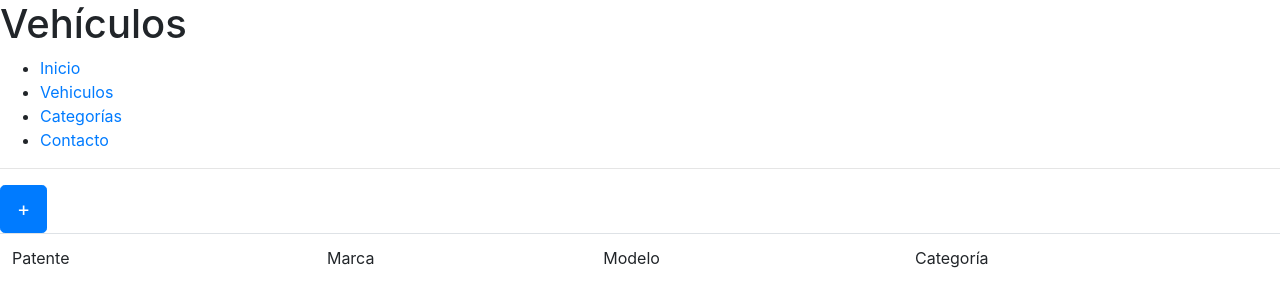
After one commit to PameGatica/DemoDjango, a Django app: page /vehiculo/listar in a window 1280 px wide. The commit adds this page. Shown: the top 307 px of the page. Run offline with Django 3.2, Linux system fonts and the light colour scheme; data that the repository does not hold is empty; some libraries are stand-ins or nearby versions.

Commit message:
CRUD1 listar y agregar

```diff
--- a/MiProyecto/MiProyecto/settings.py
+++ b/MiProyecto/MiProyecto/settings.py
@@ -33,6 +33,7 @@ ALLOWED_HOSTS = []
 INSTALLED_APPS = [
     #TERCEROS
     'bootstrap4',
+    'crispy_forms',
     #DJANGO
     'django.contrib.admin',
     'django.contrib.auth',
@@ -43,6 +44,8 @@ INSTALLED_APPS = [
     #MIS APPS
     'core',
 ]
+
+CRISPY_TEMPLATE_PACK = 'bootstrap4'
 
 MIDDLEWARE = [
     'django.middleware.security.SecurityMiddleware',
--- a/MiProyecto/MiProyecto/urls.py
+++ b/MiProyecto/MiProyecto/urls.py
@@ -19,5 +19,4 @@ from django.urls import path, include
 urlpatterns = [
     path('admin/', admin.site.urls),
     path('',include('core.urls')),
-    path('contacto/', include('core.urls'))
 ]
--- a/MiProyecto/core/templates/core/contacto.html
+++ b/MiProyecto/core/templates/core/contacto.html
@@ -8,5 +8,11 @@
 </head>
 <body>
     <h1>Contacto</h1>
+    <ul>
+        <li><a href="{% url 'index' %}">Inicio</a></li>
+        <li><a href="{% url 'listarVehiculos' %}">Vehiculos</a></li>
+        <li><a href="">Categorías</a></li>
+        <li><a href="{% url 'contacto'%}">Contacto</a></li>
+    </ul>
 </body>
 </html>
--- /dev/null
+++ b/MiProyecto/core/templates/core/listarVehiculos.html
@@ -0,0 +1,45 @@
+{% load static %}
+{% load bootstrap4 %}
+<!DOCTYPE html>
+<html lang="en">
+
+<head>
+    <meta charset="UTF-8">
+    <meta http-equiv="X-UA-Compatible" content="IE=edge">
+    <meta name="viewport" content="width=device-width, initial-scale=1.0">
+    <title>Document</title>
+    {% bootstrap_css %}
+</head>
+
+<body>
+    <h1>Vehículos</h1>
+    <ul>
+        <li><a href="{% url 'index' %}">Inicio</a></li>
+        <li><a href="{% url 'listarVehiculos' %}">Vehiculos</a></li>
+        <li><a href="">Categorías</a></li>
+        <li><a href="{% url 'contacto'%}">Contacto</a></li>
+    </ul>
+
+    <hr>
+    <a href="{% url 'agregarVehiculo' %}"
+    class="btn btn-primary btn-lg">+</a>
+
+    <table class="table table-hover">
+        <tr>
+            <td>Patente</td>
+            <td>Marca</td>
+            <td>Modelo</td>
+            <td>Categoría</td>
+        </tr>
+        {% for v in vehiculos %}
+        <tr>
+            <td>{{ v.patente }}</td>
+            <td>{{ v.marca }}</td>
+            <td>{{ v.modelo }}</td>
+            <td>{{ v.categoria }}</td>
+        </tr>
+        {% endfor %}
+    </table>
+</body>
+
+</html>
--- a/MiProyecto/core/urls.py
+++ b/MiProyecto/core/urls.py
@@ -1,8 +1,10 @@
 from django.urls import path
-from .views import index, contacto
+from .views import index, contacto, listarVehiculos, agregarVehiculo
 
 urlpatterns = [
     path('',index, name="index"),
-    path('contacto/',contacto, name="contacto")
+    path('contacto/',contacto, name="contacto"),
+    path('vehiculo/listar',listarVehiculos, name="listarVehiculos"),
+    path('vehiculo/agregar',agregarVehiculo,name="agregarVehiculo"),
 
 ]
--- a/MiProyecto/core/views.py
+++ b/MiProyecto/core/views.py
@@ -1,4 +1,7 @@
+from django import forms
 from django.shortcuts import render
+from .models import Vehiculo
+from .forms import VehiculoForm
 
 # Create your views here.
 def index(request):
@@ -6,3 +9,30 @@ def index(request):
 
 def contacto(request):
     return render(request, 'core/contacto.html')
+
+def listarVehiculos(request):
+    vehiculos = Vehiculo.objects.all()
+
+    datos = {
+        'vehiculos' : vehiculos
+    }
+    return render(request,'core/listarVehiculos.html',datos)
+
+
+def agregarVehiculo(request):
+
+   # form = VehiculoForm()
+
+    datos = {
+        'form' : VehiculoForm()
+    }
+
+    if request.method == 'POST':
+        formulario = VehiculoForm(request.POST)
+
+        if formulario.is_valid:
+            formulario.save()
+            datos['mensaje'] = 'Vehiculo agregado exitosamente'
+
+
+    return render (request,'core/agregarVehiculo.html',datos)
```
Also changed, not shown: MiProyecto/core/forms.py (added, +8 -0 lines), MiProyecto/core/templates/core/agregarVehiculo.html (added, +47 -0 lines), MiProyecto/core/templates/core/index.html (+6 -1 lines).
